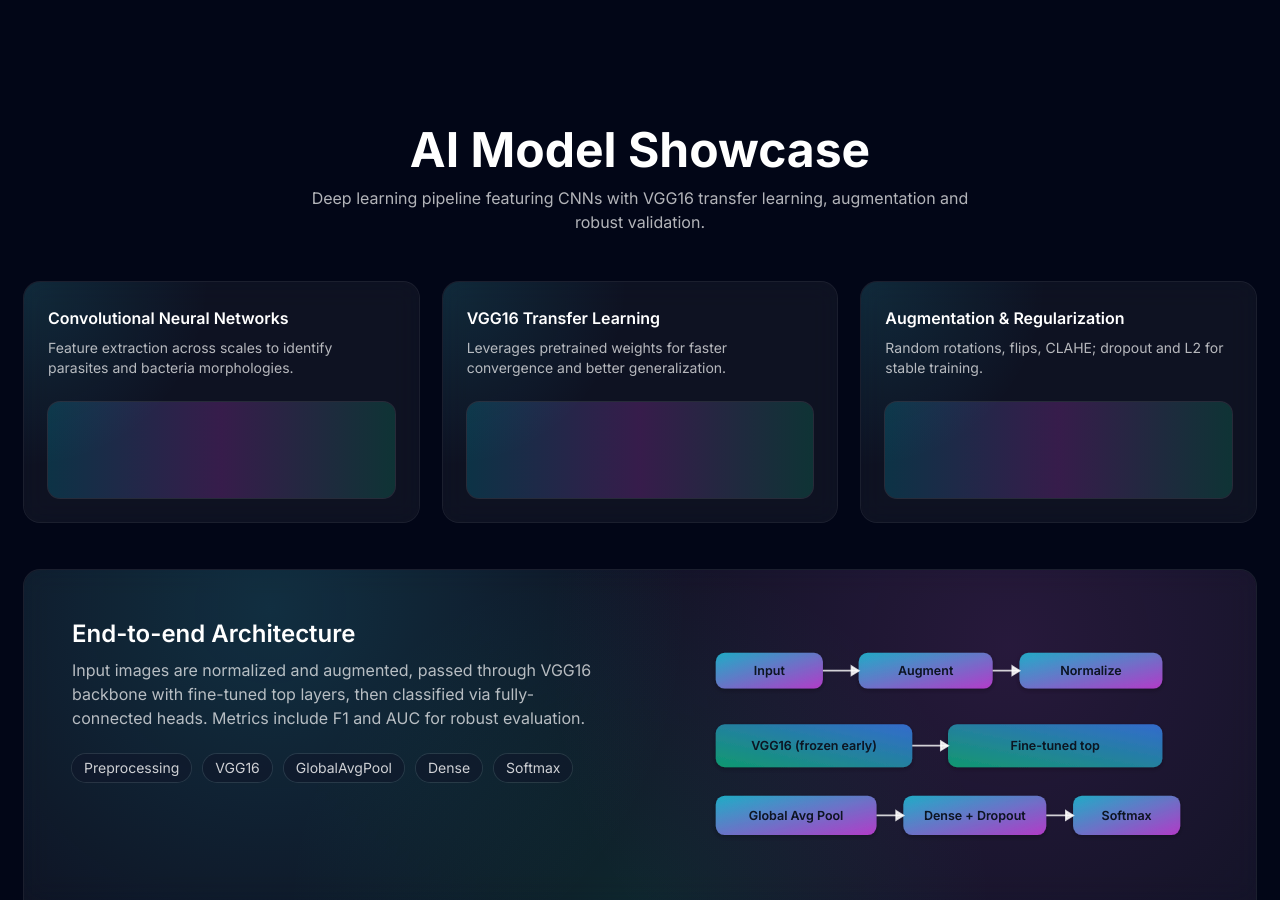
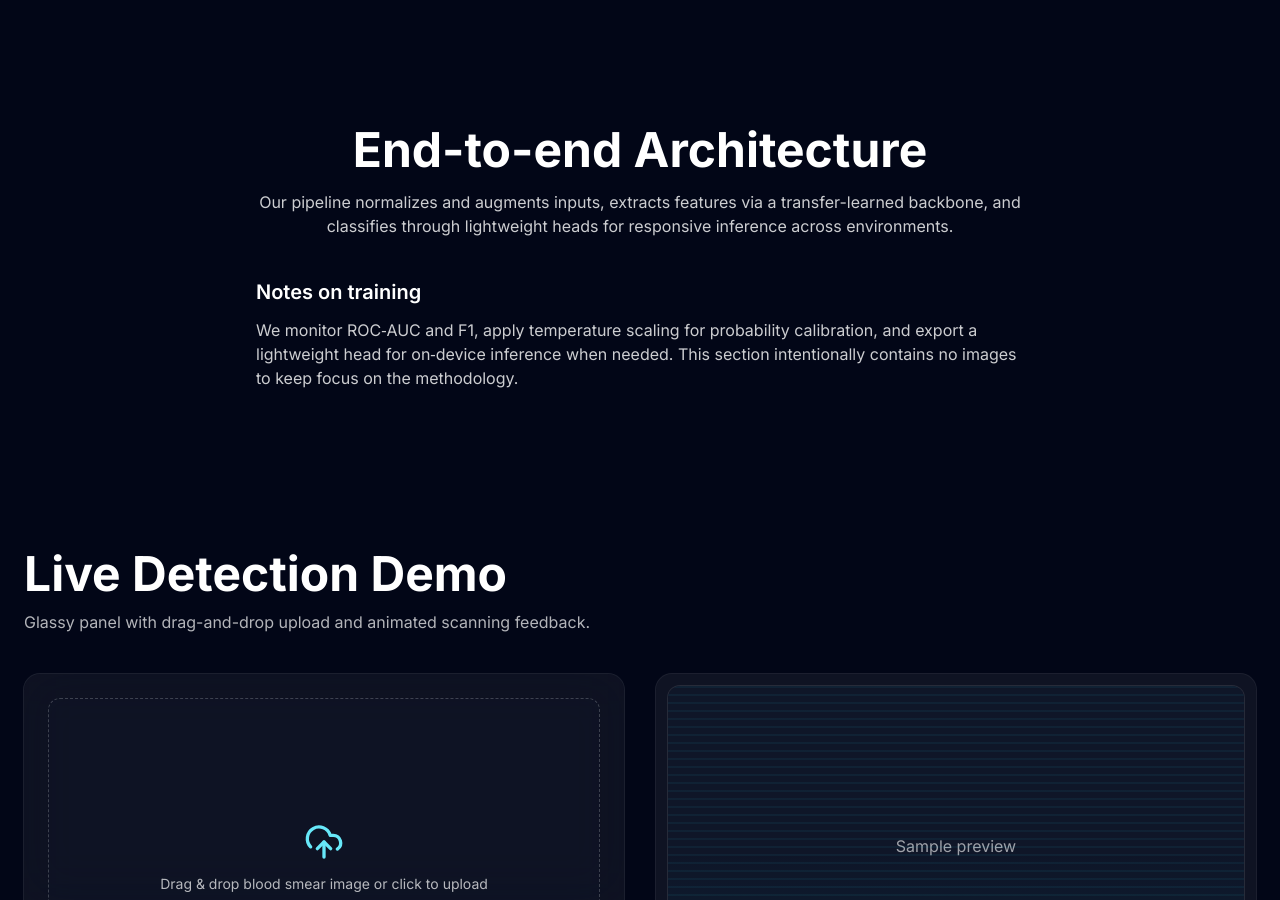
Before and after one commit to sarigama-yerra/frontend-repo_tz7c10xs_vy2uek, a React (Vite) app: page / in a window 1280 px wide. Shown: the part 1900-2800 px from the top of the page. Built offline with nearby package versions, Linux system fonts and the light colour scheme; a web font is replaced by a local one.

Commit message:
Update project prj_tz7c10xs - 2025-11-19T14:58:48.321Z

```diff
--- a/src/components/ModelShowcase.jsx
+++ b/src/components/ModelShowcase.jsx
@@ -3,103 +3,46 @@ import { motion } from 'framer-motion'
 export default function ModelShowcase(){
   return (
     <section id="models" className="relative bg-slate-950 py-20">
-      <div className="relative mx-auto max-w-7xl px-6">
-        <motion.h2 initial={{opacity:0,y:12}} whileInView={{opacity:1,y:0}} viewport={{once:true}} transition={{duration:.6}} className="text-3xl md:text-5xl font-bold text-white text-center">AI Model Showcase</motion.h2>
-        <p className="mt-3 text-center text-white/70 max-w-2xl mx-auto">Deep learning pipeline featuring CNNs with VGG16 transfer learning, augmentation and robust validation.</p>
+      <div className="relative mx-auto max-w-5xl px-6">
+        <motion.h2
+          initial={{opacity:0,y:12}}
+          whileInView={{opacity:1,y:0}}
+          viewport={{once:true}}
+          transition={{duration:.6}}
+          className="text-3xl md:text-5xl font-bold text-white text-center"
+        >
+          End-to-end Architecture
+        </motion.h2>
 
-        <div className="mt-12 grid grid-cols-1 md:grid-cols-3 gap-6">
-          {[
-            {title:'Convolutional Neural Networks',desc:'Feature extraction across scales to identify parasites and bacteria morphologies.'},
-            {title:'VGG16 Transfer Learning',desc:'Leverages pretrained weights for faster convergence and better generalization.'},
-            {title:'Augmentation & Regularization',desc:'Random rotations, flips, CLAHE; dropout and L2 for stable training.'},
-          ].map((c,i)=>(
-            <motion.div key={i} initial={{opacity:0,y:10}} whileInView={{opacity:1,y:0}} viewport={{once:true}} transition={{duration:.6, delay:.05*i}} className="relative overflow-hidden rounded-2xl bg-white/5 p-6 ring-1 ring-white/10 backdrop-blur-md">
-              <div className="absolute inset-0 bg-[radial-gradient(circle_at_top_left,rgba(34,211,238,0.12),transparent_40%)]" />
-              <div className="relative">
-                <h3 className="text-white font-semibold">{c.title}</h3>
-                <p className="mt-2 text-white/70 text-sm">{c.desc}</p>
-                {/* Visual placeholder for each model card */}
-                <div className="mt-6 h-24 w-full rounded-xl bg-gradient-to-r from-cyan-500/20 via-fuchsia-500/20 to-emerald-500/20 ring-1 ring-white/10" />
-              </div>
-            </motion.div>
-          ))}
-        </div>
+        <motion.p
+          initial={{opacity:0,y:8}}
+          whileInView={{opacity:1,y:0}}
+          viewport={{once:true}}
+          transition={{duration:.6, delay:.05}}
+          className="mt-4 text-center text-white/80 max-w-3xl mx-auto"
+        >
+          Our pipeline normalizes and augments inputs, extracts features via a transfer-learned backbone, and classifies through lightweight heads for responsive inference across environments.
+        </motion.p>
 
-        {/* Architecture banner (replaces 3D Neural Sphere) */}
-        <div className="mt-12 overflow-hidden rounded-2xl ring-1 ring-white/10 bg-white/5 backdrop-blur-md">
-          <div className="relative">
-            {/* soft gradient background */}
-            <div className="absolute inset-0 bg-[radial-gradient(circle_at_20%_10%,rgba(34,211,238,0.15),transparent_40%),radial-gradient(circle_at_80%_20%,rgba(217,70,239,0.12),transparent_45%),radial-gradient(circle_at_50%_90%,rgba(16,185,129,0.12),transparent_50%)]" />
-            <div className="relative grid grid-cols-1 md:grid-cols-2 gap-0">
-              <div className="p-8 md:p-12">
-                <h3 className="text-white text-xl md:text-2xl font-semibold">End-to-end Architecture</h3>
-                <p className="mt-2 text-white/70 text-sm md:text-base">Input images are normalized and augmented, passed through VGG16 backbone with fine-tuned top layers, then classified via fully-connected heads. Metrics include F1 and AUC for robust evaluation.</p>
-                <div className="mt-6 flex flex-wrap gap-3">
-                  {["Preprocessing","VGG16","GlobalAvgPool","Dense","Softmax"].map((chip,i)=> (
-                    <span key={i} className="px-3 py-1 rounded-full text-xs md:text-sm bg-slate-900/60 text-white/80 ring-1 ring-white/10">{chip}</span>
-                  ))}
-                </div>
-              </div>
-              {/* Inline SVG diagram as an illustrative image */}
-              <div className="p-6 md:p-10">
-                <motion.svg
-                  initial={{opacity:0, y:8}}
-                  whileInView={{opacity:1, y:0}}
-                  viewport={{once:true}}
-                  transition={{duration:.6}}
-                  viewBox="0 0 600 320"
-                  className="w-full h-[260px] md:h-[300px]"
-                >
-                  <defs>
-                    <linearGradient id="g1" x1="0" x2="1" y1="0" y2="1">
-                      <stop offset="0%" stopColor="rgba(34,211,238,0.9)" />
-                      <stop offset="100%" stopColor="rgba(217,70,239,0.9)" />
-                    </linearGradient>
-                    <linearGradient id="g2" x1="0" x2="1" y1="1" y2="0">
-                      <stop offset="0%" stopColor="rgba(16,185,129,0.9)" />
-                      <stop offset="100%" stopColor="rgba(59,130,246,0.9)" />
-                    </linearGradient>
-                    <filter id="shadow" x="-50%" y="-50%" width="200%" height="200%">
-                      <feDropShadow dx="0" dy="2" stdDeviation="3" floodColor="rgba(0,0,0,0.35)" />
-                    </filter>
-                  </defs>
-
-                  {/* Layers */}
-                  {[
-                    {x:40,  y:40,  w:120, h:40, r:10, label:'Input'},
-                    {x:200, y:40,  w:150, h:40, r:10, label:'Augment'},
-                    {x:380, y:40,  w:160, h:40, r:10, label:'Normalize'},
-
-                    {x:40,  y:120, w:220, h:48, r:10, label:'VGG16 (frozen early)'},
-                    {x:300, y:120, w:240, h:48, r:10, label:'Fine-tuned top'},
-
-                    {x:40,  y:200, w:180, h:44, r:10, label:'Global Avg Pool'},
-                    {x:250, y:200, w:160, h:44, r:10, label:'Dense + Dropout'},
-                    {x:440, y:200, w:120, h:44, r:10, label:'Softmax'}
-                  ].map((box, i) => (
-                    <g key={i} filter="url(#shadow)">
-                      <rect x={box.x} y={box.y} width={box.w} height={box.h} rx={box.r} fill={i < 3 ? 'url(#g1)' : i < 5 ? 'url(#g2)' : 'url(#g1)'} opacity="0.85" />
-                      <text x={box.x + box.w/2} y={box.y + box.h/2 + 5} textAnchor="middle" fontSize="14" fill="#0B1220" fontWeight="600">{box.label}</text>
-                    </g>
-                  ))}
-
-                  {/* Arrows */}
-                  {[
-                    [[160,60],[200,60]],
-                    [[350,60],[380,60]],
-                    [[260,144],[300,144]],
-                    [[220,222],[250,222]],
-                    [[410,222],[440,222]]
-                  ].map(([[x1,y1],[x2,y2]],i)=> (
-                    <g key={i} stroke="rgba(255,255,255,0.8)" strokeWidth="2" fill="none">
-                      <line x1={x1} y1={y1} x2={x2} y2={y2} />
-                      <polygon points={`${x2-8},${y2-5} ${x2},${y2} ${x2-8},${y2+5}`} fill="rgba(255,255,255,0.85)" />
-                    </g>
-                  ))}
-                </motion.svg>
-              </div>
-            </div>
-          </div>
+        <div className="mt-10 mx-auto max-w-3xl">
+          <motion.h3
+            initial={{opacity:0,y:6}}
+            whileInView={{opacity:1,y:0}}
+            viewport={{once:true}}
+            transition={{duration:.5}}
+            className="text-lg md:text-xl font-semibold text-white"
+          >
+            Notes on training
+          </motion.h3>
+          <motion.p
+            initial={{opacity:0,y:6}}
+            whileInView={{opacity:1,y:0}}
+            viewport={{once:true}}
+            transition={{duration:.5, delay:.05}}
+            className="mt-3 text-white/80"
+          >
+            We monitor ROC‑AUC and F1, apply temperature scaling for probability calibration, and export a lightweight head for on‑device inference when needed. This section intentionally contains no images to keep focus on the methodology.
+          </motion.p>
         </div>
       </div>
     </section>
```
Also changed, not shown: 1 other file (tests, documents, lock files or other folders).
